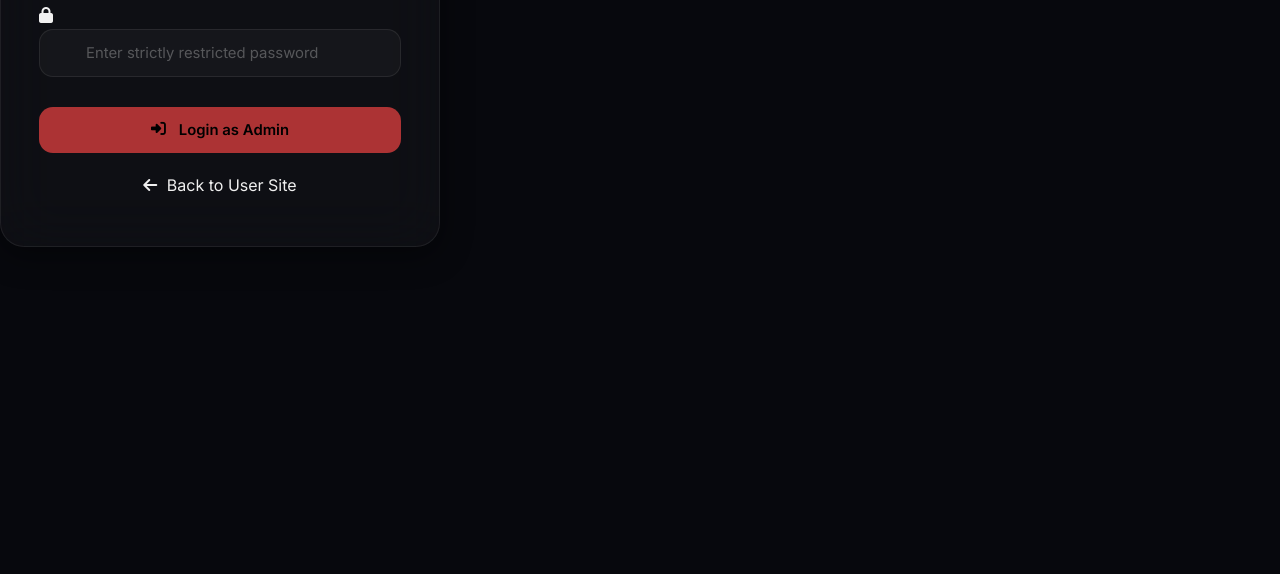
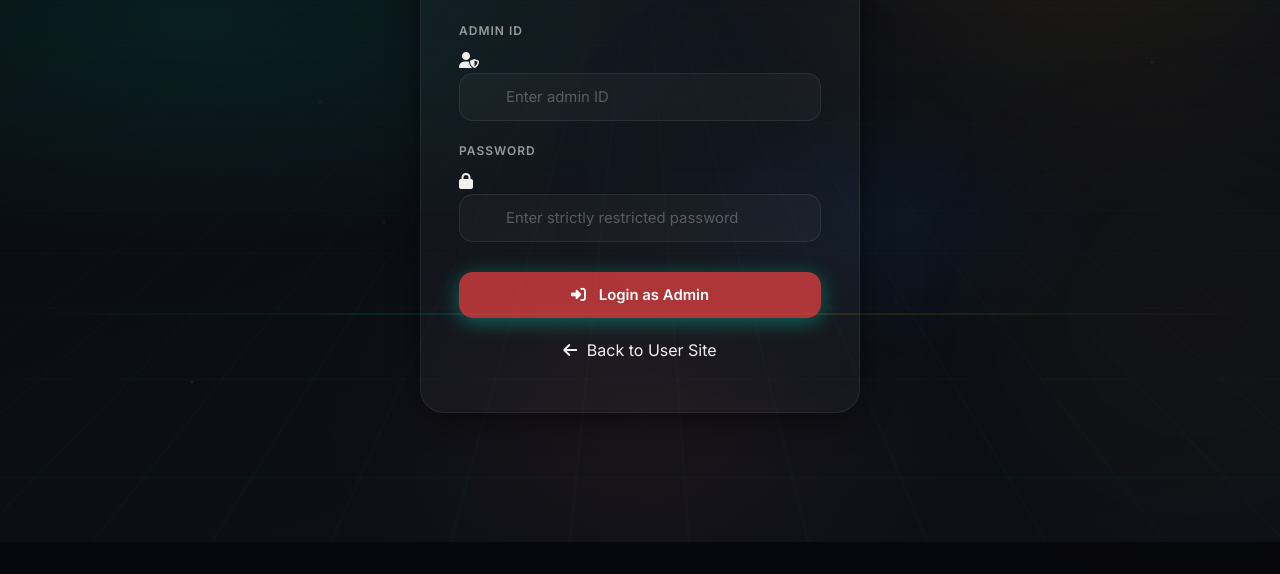
Before and after one commit to prajwalkhodake/Anonymous_Community_Problem_Solving_Platform, a plain HTML site: page frontend/admin.html in a window 1280 px wide. Shown: the part 258-832 px from the top of the page. Before the commit the page ends 800 px from the top, so only its background shows below. Drawn offline with Linux system fonts and the light colour scheme.

Commit message:
Update project files

```diff
--- a/frontend/admin.html
+++ b/frontend/admin.html
@@ -98,20 +98,21 @@
   </style>
 </head>
 <body data-page="admin">
-  <div class="glass-bg"></div>
-  <div class="glass-orb orb-1"></div>
-  <div class="glass-orb orb-2"></div>
-  <div class="glass-orb orb-3"></div>
+  <div class="mesh-bg"></div>
+  <div class="glow-orb"></div>
+  <div class="glow-orb"></div>
+  <div class="glow-orb"></div>
+  <div class="scan-line"></div>
 
   <!-- ADMIN LOGIN SECTION -->
-  <div class="auth-wrap" id="adminLoginSection">
-    <div class="auth-glass glass">
-      <div class="auth-header">
+  <div class="auth-page page-wrapper" id="adminLoginSection">
+    <div class="auth-glass glass-static">
+      <div class="auth-logo">
         <h2 style="color: #ff6b6b;"><i class="fa-solid fa-shield-halved"></i> Admin Portal</h2>
         <p>Restricted access</p>
       </div>
 
-      <form class="auth-form" id="adminLoginForm">
+      <form id="adminLoginForm">
         <div class="field">
           <label class="field-label">Admin ID</label>
           <div class="field-input-wrap">
@@ -126,7 +127,7 @@
             <input class="field-input" type="password" id="adminPass" placeholder="Enter strictly restricted password" required>
           </div>
         </div>
-        <button type="submit" class="btn btn-primary" style="width: 100%; margin-top: 10px; background: rgba(239, 68, 68, 0.7);"><i class="fa-solid fa-right-to-bracket"></i> Login as Admin</button>
+        <button type="submit" class="btn btn-glow" style="width: 100%; margin-top: 10px; background: rgba(239, 68, 68, 0.7);"><i class="fa-solid fa-right-to-bracket"></i> Login as Admin</button>
       </form>
       <div style="text-align: center; margin-top: 20px;">
         <a href="index.html" class="auth-link"><i class="fa-solid fa-arrow-left"></i> Back to User Site</a>
--- a/frontend/js/glass-app.js
+++ b/frontend/js/glass-app.js
@@ -1043,7 +1043,7 @@ function initAdmin() {
     logoutBtn.onclick = () => {
       sessionStorage.removeItem('admin_auth');
       dashSec.style.display = 'none';
-      loginSec.style.display = 'flex';
+      loginSec.style.display = 'grid';
       toast('Admin logged out', 'info');
     };
   }
```
Also changed, not shown: 1 other file.
